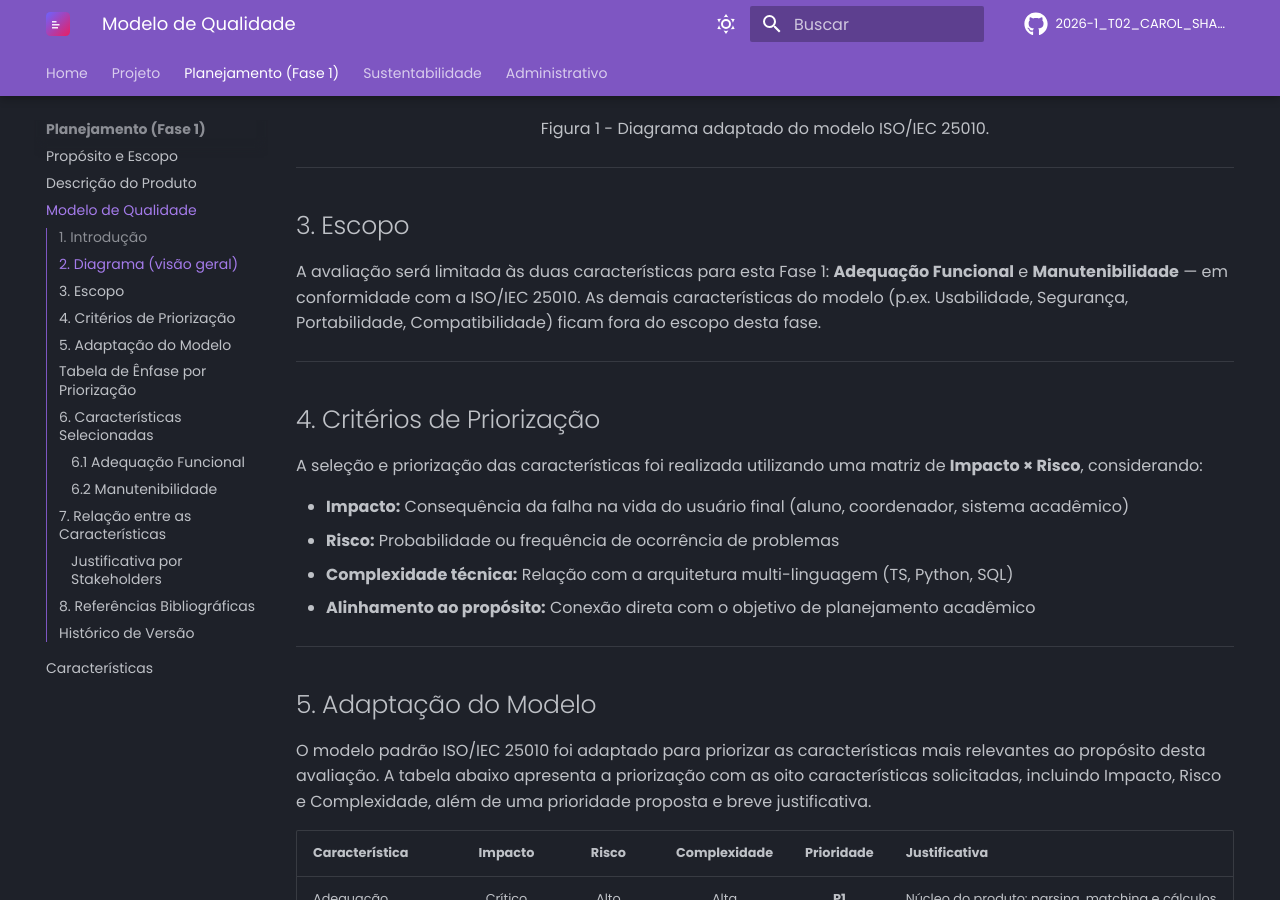
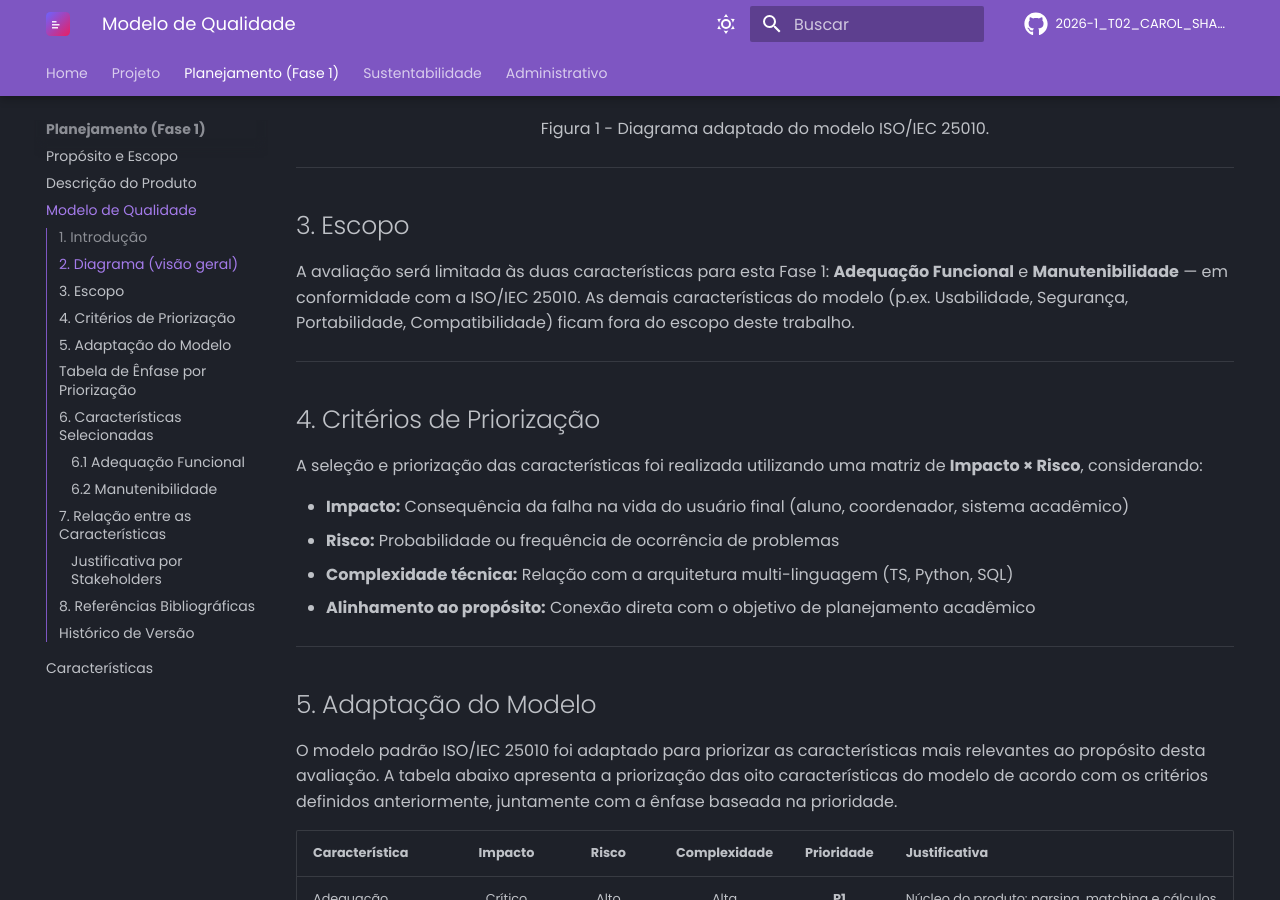
Before and after one commit to FCTE-Qualidade-de-Software-1/2026-1_T02_CAROL_SHAW, an MkDocs documentation site: the page built from docs/fase1/modelo_qualidade.md, in a window 1280 px wide and 900 px high, scrolled down 1316 px. Built offline with MkDocs 1.6.1 and Material for MkDocs 9.7.7, drawn with Linux system fonts in a browser that asks for light colours; comment, search, counter and statistics services are not loaded; some of the changed text lies outside the part shown.

Commit message:
docs: mudanças no arquivo do modelo

```diff
--- a/docs/fase1/modelo_qualidade.md
+++ b/docs/fase1/modelo_qualidade.md
@@ -20,7 +20,7 @@ Figura 1 - Diagrama adaptado do modelo ISO/IEC 25010.
 
 ## 3. Escopo
 
-A avaliação será limitada às duas características para esta Fase 1: **Adequação Funcional** e **Manutenibilidade** — em conformidade com a ISO/IEC 25010. As demais características do modelo (p.ex. Usabilidade, Segurança, Portabilidade, Compatibilidade) ficam fora do escopo desta fase.
+A avaliação será limitada às duas características para esta Fase 1: **Adequação Funcional** e **Manutenibilidade** — em conformidade com a ISO/IEC 25010. As demais características do modelo (p.ex. Usabilidade, Segurança, Portabilidade, Compatibilidade) ficam fora do escopo deste trabalho.
 
 ---
 
@@ -37,7 +37,7 @@ A seleção e priorização das características foi realizada utilizando uma ma
 
 ## 5. Adaptação do Modelo
 
-O modelo padrão ISO/IEC 25010 foi adaptado para priorizar as características mais relevantes ao propósito desta avaliação. A tabela abaixo apresenta a priorização com as oito características solicitadas, incluindo Impacto, Risco e Complexidade, além de uma prioridade proposta e breve justificativa.
+O modelo padrão ISO/IEC 25010 foi adaptado para priorizar as características mais relevantes ao propósito desta avaliação. A tabela abaixo apresenta a priorização das oito características do modelo de acordo com os critérios definidos anteriormente, juntamente com a ênfase baseada na prioridade.
 
 | Característica           |  Impacto   |    Risco    | Complexidade | Prioridade | Justificativa                                                                                                                        |
 | :----------------------- | :--------: | :---------: | :----------: | :--------: | :----------------------------------------------------------------------------------------------------------------------------------- |
@@ -139,3 +139,4 @@ Juntas, elas fornecem confiança de que o NoFluxoUNB não apenas funciona corret
 | Versão | Data       | Descrição                                                                              | Autor(es)                                                     | Revisor(es) | Data de Revisão | Alterações Realizadas |
 | ------ | ---------- | -------------------------------------------------------------------------------------- | ------------------------------------------------------------- | ----------- | --------------- | --------------------- |
 | 1.0    | 12/05/2026 | Criação da estrutura do Modelo de Qualidade com Adequação Funcional e Manutenibilidade | [Matheus de Alcântara](https://github.com/matheusdealcantara) |             |                 |                       |
+| 1.1    | 13/05/2026 | Revisão e ajustes na definição das características e subcaracterísticas                | [Matheus de Alcântara](https://github.com/matheusdealcantara) |             |                 |                       |
```
Also changed, not shown: other parts of docs/fase1/modelo_qualidade.md (+1 -1 lines).
